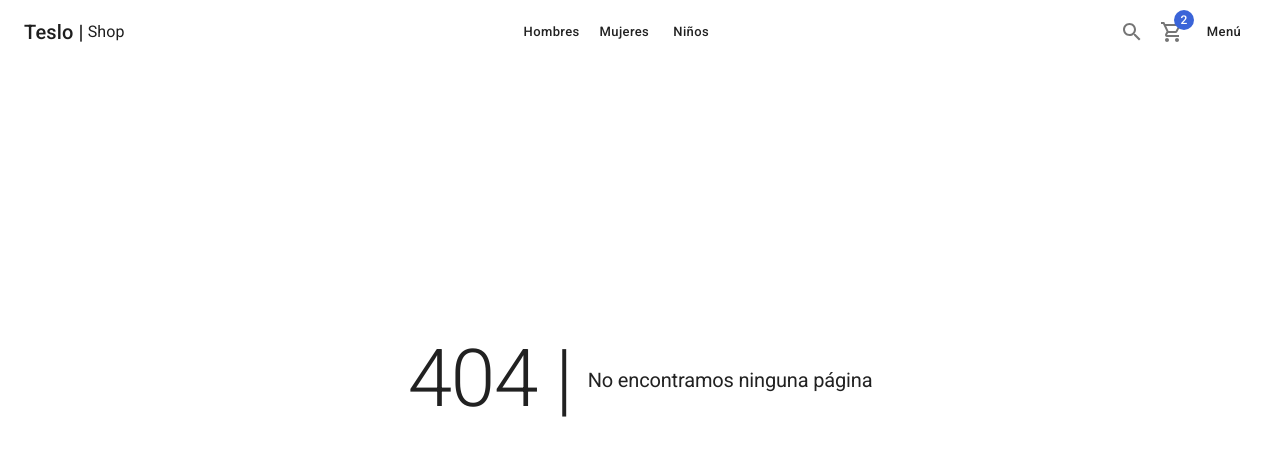
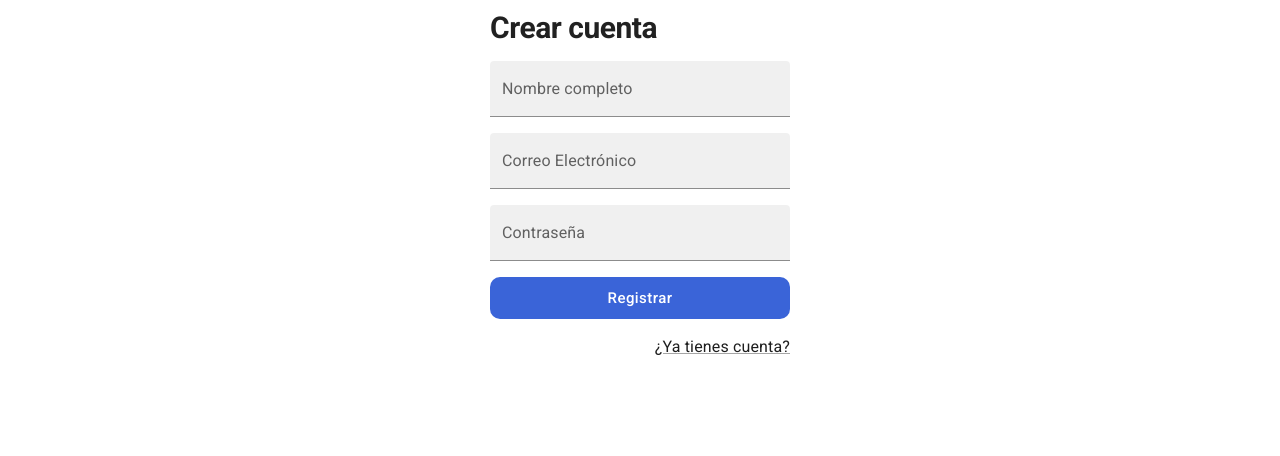
Before and after one commit to lenxnos/teslo-shop, a Next.js app: page /auth/register in a window 1280 px wide. Before the commit this address had no page. Shown: the top 456 px of the page. Built offline with nearby package versions, Linux system fonts and the light colour scheme.

Commit message:
feat: add login and register pages

```diff
--- /dev/null
+++ b/components/layouts/AuthLayout.tsx
@@ -0,0 +1,23 @@
+import { Box } from "@mui/material";
+import Head from "next/head";
+import * as React from 'react';
+
+interface Props {
+  title: string;
+  children: React.ReactNode;
+}
+
+export function AuthLayout({ children, title }: Props) {
+  return (
+    <>
+      <Head>
+        <title>{title}</title>
+      </Head>
+      <main>
+        <Box display="flex" justifyContent="center" alignItems="center" height="calc(100vh -200px)">
+          {children}
+        </Box>
+      </main>
+    </>
+  )
+}
--- a/components/layouts/index.ts
+++ b/components/layouts/index.ts
@@ -1 +1,2 @@
+export * from './AuthLayout';
 export * from './ShopLayout';
--- /dev/null
+++ b/pages/auth/register.tsx
@@ -0,0 +1,44 @@
+import NextLink from 'next/link';
+import { Box, Button, Grid, Link, TextField, Typography } from '@mui/material'
+import { AuthLayout } from '../../components/layouts'
+
+export default function RegisterPage() {
+  return (
+    <AuthLayout title="Tesla Shop | Crear cuenta">
+      <Box sx={{ width: 340, padding: '10px 20px' }}>
+        <Grid container spacing={2}>
+          <Grid item xs={12}>
+            <Typography variant="h1" component="h1">Crear cuenta</Typography>
+          </Grid>
+
+          <Grid item xs={12}>
+            <TextField label="Nombre completo" variant="filled" fullWidth />
+          </Grid>
+
+
+          <Grid item xs={12}>
+            <TextField label="Correo Electrónico" variant="filled" fullWidth />
+          </Grid>
+
+          <Grid item xs={12}>
+            <TextField label="Contraseña" type="password" variant="filled" fullWidth />
+          </Grid>
+
+          <Grid item xs={12}>
+            <Button color="secondary" className="circular-btn" size="large" fullWidth>
+              Registrar
+            </Button>
+          </Grid>
+
+          <Grid item xs={12} display="flex" justifyContent="end">
+            <NextLink href="/auth/login" passHref legacyBehavior>
+              <Link underline='always'>
+                ¿Ya tienes cuenta?
+              </Link>
+            </NextLink>
+          </Grid>
+        </Grid>
+      </Box>
+    </AuthLayout>
+  )
+}
```
Also changed, not shown: pages/auth/login.tsx (added, +39 -0 lines).
